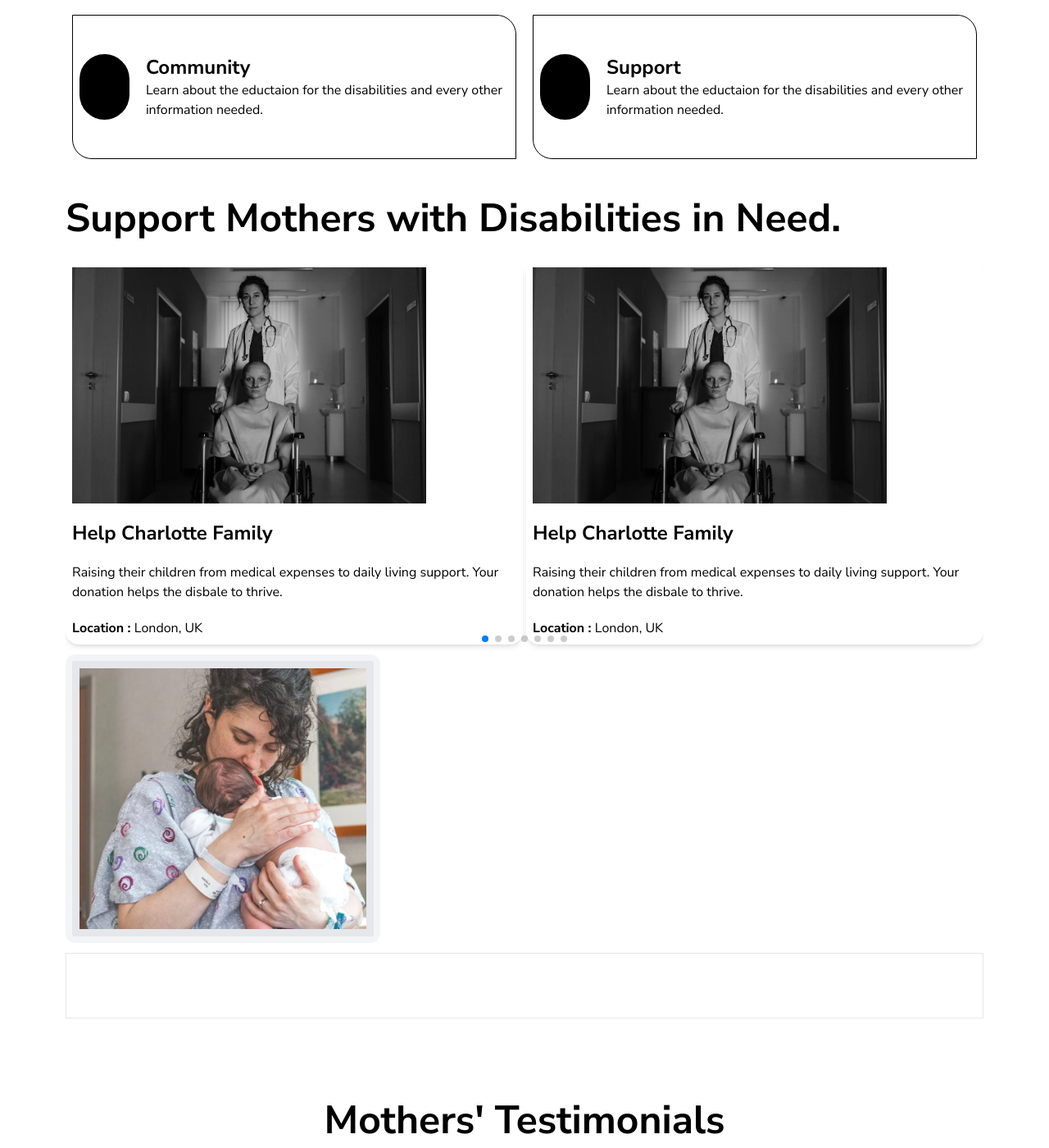
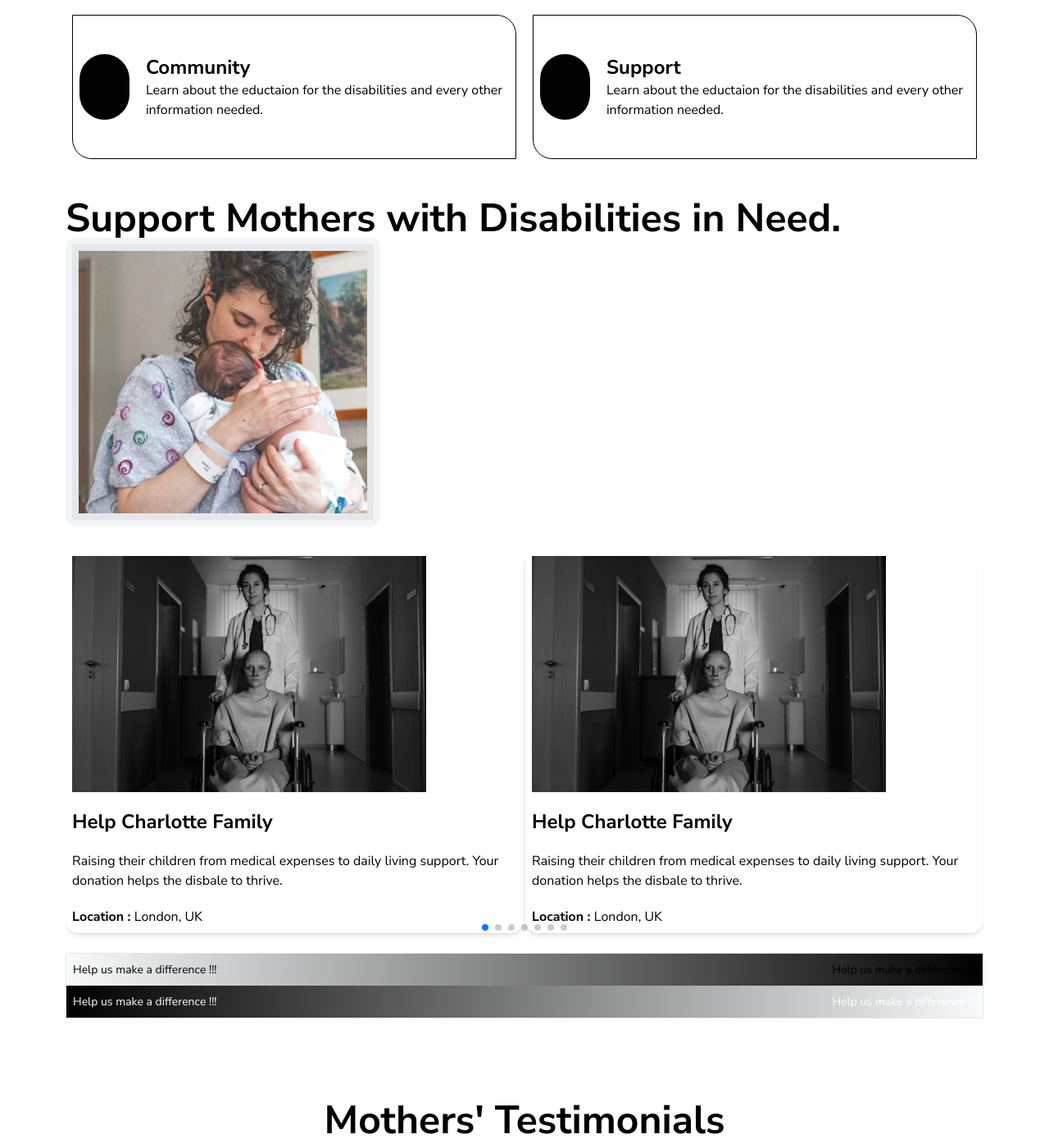
Before and after one commit to Cosmosvybes/disability_and_motherhood, a React (Vite) app: page / in a window 1280 px wide. Shown: the part 1210-2610 px from the top of the page at 82% size. Built offline with nearby package versions, Linux system fonts and the light colour scheme; some icons are missing.

Commit message:
save chnages

```diff
--- a/src/Components/Pages/Landing/Components/Footer.tsx
+++ b/src/Components/Pages/Landing/Components/Footer.tsx
@@ -26,13 +26,13 @@ const Footer = () => {
             </p>
           </div>
 
-          <div className="relative w-96   flex justify-between rounded-md ">
+          <div className="relative w-96 max-sm:w-full   flex justify-between rounded-md ">
             <input
               type="email"
               placeholder="email address here"
-              className="h-full px-2 py-2 rounded-tl-md rounded-bl-md outline-none w-60 border-none"
+              className="h-full px-2 py-2 rounded-tl-md rounded-bl-md outline-none w-60 max-sm:w-full border-none"
             />
-            <button className="bg-red-600 text-white font-bold text-center rounded-tr-md rounded-br-md border-none w-full">
+            <button className="bg-red-600 max-sm:w-full  text-white font-bold text-center rounded-tr-md rounded-br-md border-none w-full">
               Subscribe
             </button>
           </div>
@@ -45,7 +45,10 @@ const Footer = () => {
 
           <div className="relative flex gap-5 justify-around w-1/2 max-sm:w-auto h-auto ">
             <div className="relative flex flex-col">
-              <h1 className="text-white max-sm:text-sm  font-bold"> Find us on social media</h1>
+              <h1 className="text-white max-sm:text-sm  font-bold">
+                {" "}
+                Find us on social media
+              </h1>
               <div className="flex items-center mt-2 gap-2 justify-start">
                 <Linkedln className="text-2xl text-white" />
                 <Twitter className="text-2xl text-white" />
@@ -59,7 +62,10 @@ const Footer = () => {
             */}
 
             <div className="relative flex flex-col">
-              <h1 className="text-white max-sm:text-sm  font-bold"> Useful links</h1>
+              <h1 className="text-white max-sm:text-sm  font-bold">
+                {" "}
+                Useful links
+              </h1>
               <div className="flex items-start flex-col justify-start">
                 <p className="text-white text-sm">Terms of use.</p>
                 <p className="text-white text-sm">Policies</p>
@@ -69,7 +75,10 @@ const Footer = () => {
 
             {/*  */}
             <div className="relative flex flex-col">
-              <h1 className="text-white text-sm max-sm:text-sm  font-bold"> Community</h1>
+              <h1 className="text-white text-sm max-sm:text-sm  font-bold">
+                {" "}
+                Community
+              </h1>
               <div className="flex items-start flex-col justify-start">
                 <p className="text-white text-sm">Blog</p>
                 <p className="text-white text-sm">Ideas</p>
--- a/src/Components/Pages/Landing/Components/SupportSection.tsx
+++ b/src/Components/Pages/Landing/Components/SupportSection.tsx
@@ -17,10 +17,27 @@ const SupportSection = () => {
           <ArrowRight className="text-4xl max-sm:2xl" />{" "}
         </div>
 
+
+
+        <div className="relative flex justify-start ">
+          <div className="relative h-auto w-96 max-sm:w-full  border-8 border-gray-100 rounded-xl">
+            <div className="relative h-auto w-auto  border-8 rounded-sm ">
+              <div
+                className="relative   flex h-80   "
+                style={{
+                  backgroundImage: `url(${image})`,
+                  backgroundRepeat: "no-repeat",
+                  backgroundSize: "cover",
+                }}
+              ></div>
+            </div>
+          </div>
+        </div>
+
         <Swiper
           slidesPerView={2}
           centeredSlides={false}
-          spaceBetween={4}
+          spaceBetween={2}
           pagination={{
             clickable: true,
           }}
@@ -34,23 +51,8 @@ const SupportSection = () => {
           ))}
         </Swiper>
 
-        <div className="relative flex justify-start ">
-          <div className="relative h-auto w-96 max-sm:w-full  border-8 border-gray-100 rounded-xl">
-            <div className="relative h-auto w-auto  border-8 rounded-sm ">
-              <div
-                className="relative   flex h-80 justify-around  border "
-                style={{
-                  backgroundImage: `url(${image})`,
-                  backgroundRepeat: "no-repeat",
-                  backgroundSize: "cover",
-                }}
-              ></div>
-            </div>
-          </div>
-        </div>
-
         <div className="relative h-20 flex flex-col mt-3 z-10 border">
-          {/* <div className="relative h-1/2 flex px-2 justify-between border-none items-center py-4 bg-gradient-to-r from-gray-50 to-black">
+          <div className="relative h-1/2 flex px-2 justify-between border-none items-center py-4 bg-gradient-to-r from-gray-50 to-black">
             <h1 className="text-black text-sm">
               Help us make a difference !!!
             </h1>
@@ -65,7 +67,7 @@ const SupportSection = () => {
             <h1 className="text-white text-sm scro">
               Help us make a difference !!!
             </h1>
-          </div> */}
+          </div>
         </div>
       </div>
     </>
```
